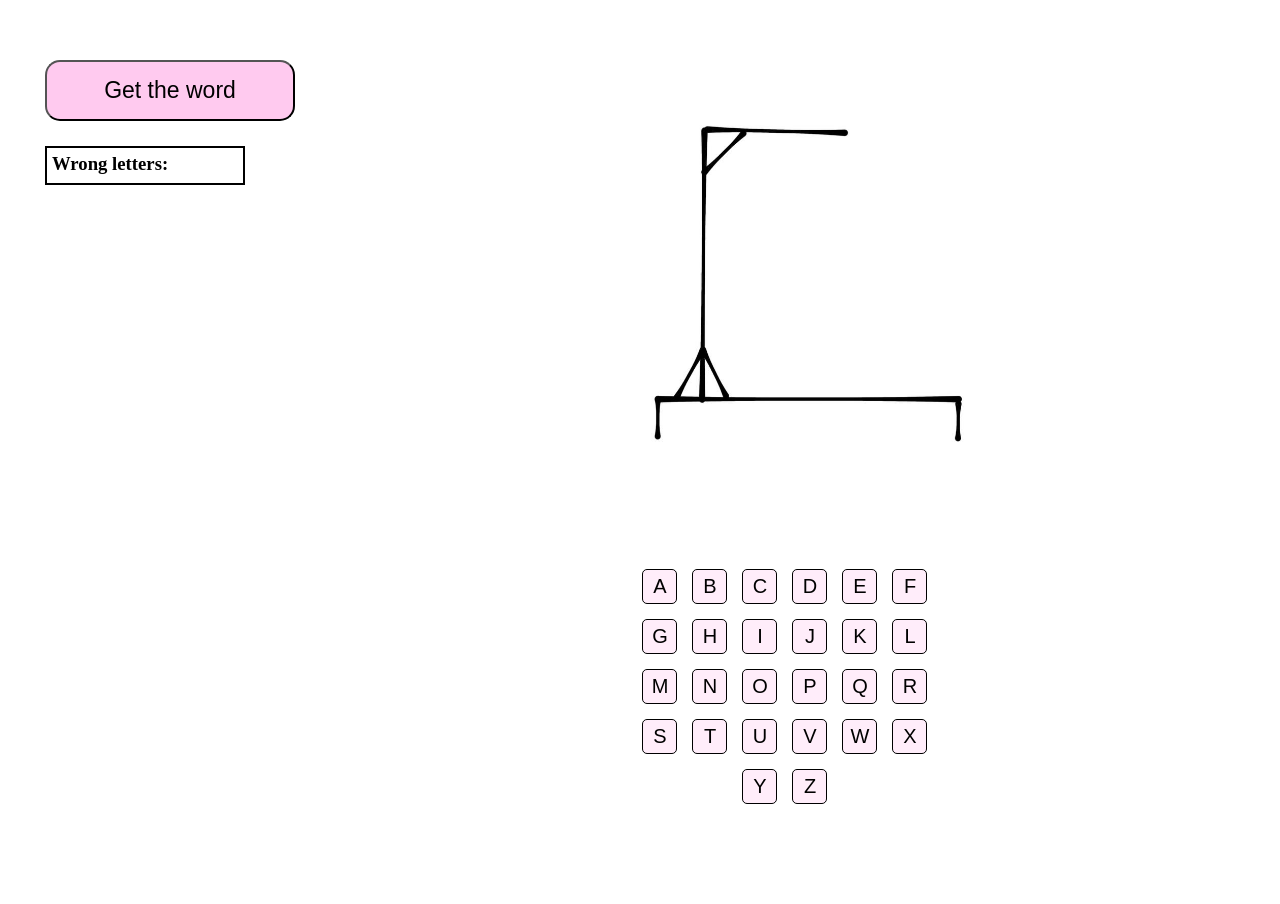
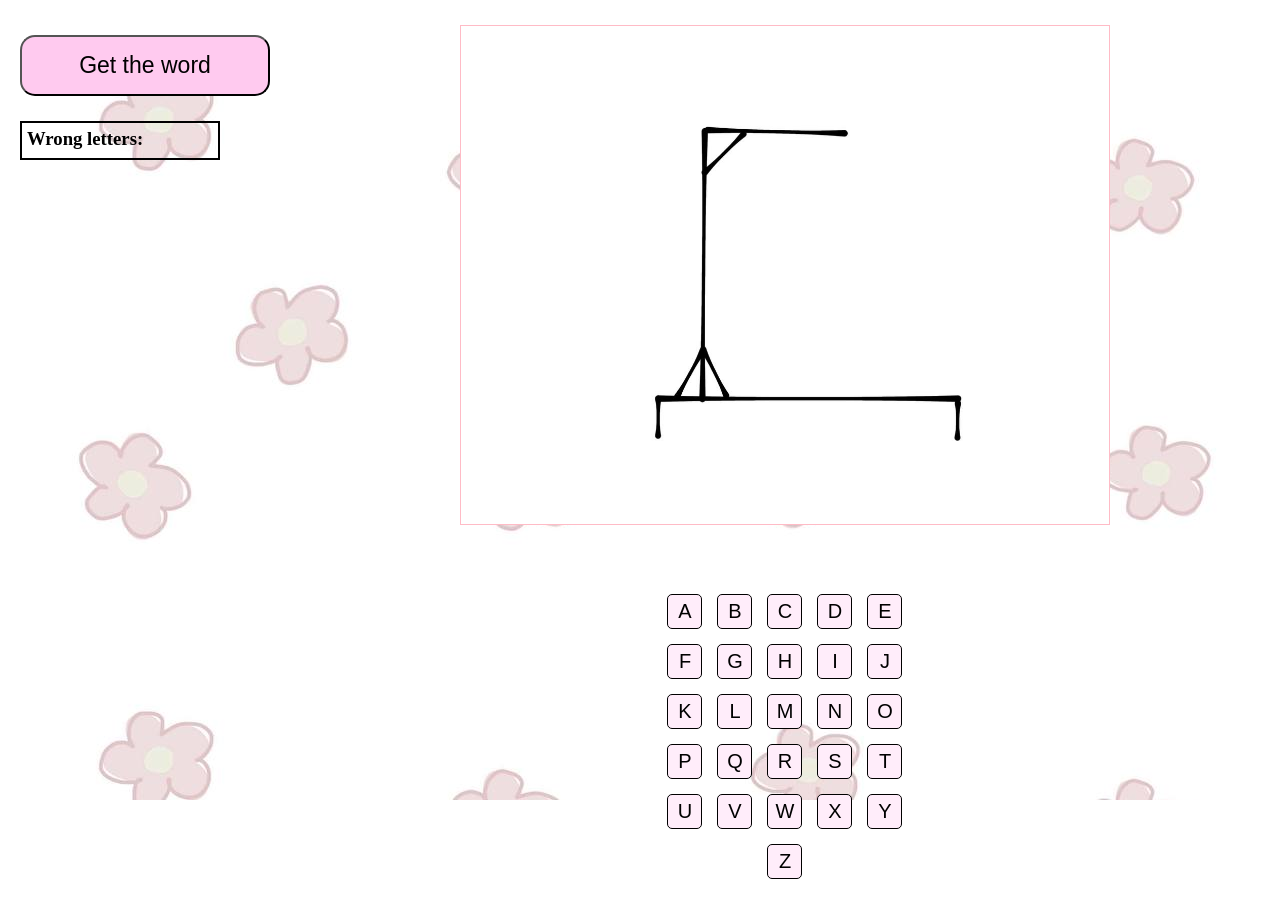
Before and after one commit to Lizonka-spec/hangman, a website built with Vite: page src/game/index.html in a window 1280 px wide. Before the commit the page ends 829 px from the top, so only its background shows below. Built offline with nearby package versions, Linux system fonts and the light colour scheme; no server answers.

Commit message:
make styles

```diff
--- a/src/pages/game.js
+++ b/src/pages/game.js
@@ -1,14 +1,14 @@
 import { createOptionalsElement } from '../scripts/createOptionalsElement';
 import { getRandomWord } from '../scripts/getRandomWord';
 import { createAlphabetContent } from '../scripts/createAlphabetContent';
-import { createAttemptCounter, decrementAttempts, resetAttempts } from '../scripts/attempt-counter';
+import { createAttemptCounter, decrementAttempts, resetAttempts } from '../scripts/attemptCounter';
 import { findAllIndexes } from '../scripts/insertCorrectLetters'
+
+import '../styles/wordGenerator.css'
 
 
 const generatorButton = document.querySelector(".generator");
 const userInput = document.querySelector(".main__user-input");
-
-
 
 createAttemptCounter();
 
--- a/src/scripts/attempt-counter.js
+++ b/src/scripts/attemptCounter.js
@@ -1,15 +1,13 @@
-import { getRandomWord } from '../scripts/getRandomWord.js';
+import { getRandomWord } from './getRandomWord.js';
 import { updateImage } from './hangmanImageUpdater.js';
 
 let maxAttempts = 7;
 let currentAttempts = maxAttempts;
-
+const headerContent = document.querySelector(".header-content")
 export function createAttemptCounter() {
     const counterDiv = document.createElement('div');
     counterDiv.id = 'attempt-counter';
-    const headerContent = document.querySelector('.header-content');
     headerContent.appendChild(counterDiv);
-
 }
 
 export function updateAttemptCounter() {
--- a/src/scripts/getRandomWord.js
+++ b/src/scripts/getRandomWord.js
@@ -1,4 +1,3 @@
-import '../styles/wordGenerator.css'
 export async function getRandomWord() {
         try {
             const response = await fetch('https://random-word-api.vercel.app/api?words=1');
--- a/src/styles/style.css
+++ b/src/styles/style.css
@@ -40,12 +40,9 @@ aside {
 }
 
 .main-content {
+  padding: 25px;
   display: flex;
   flex-direction: column;
-}
-
-body{
-  padding: 25px;
 }
 
  #attempt-counter{
@@ -57,5 +54,14 @@ body{
   width: 100%;
   max-width: 650px  ;
   height: 500px;
+  border: solid rgb(255, 187, 198) 1px;
 
  }
+
+ .container__game{
+  height: 100vh;
+  width: 100vw;
+  background-image: url("../../public/img/BackgroundGame.jpg");
+  background-repeat: repeat;
+
+ }
```
Also changed, not shown: public/img/BackgroundGame.jpg (added).
